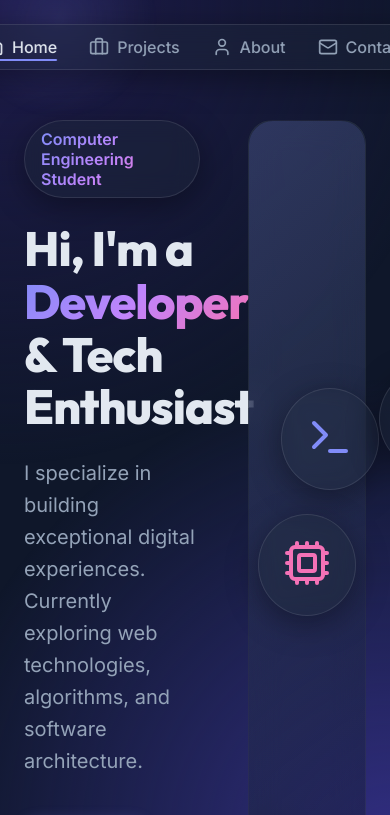
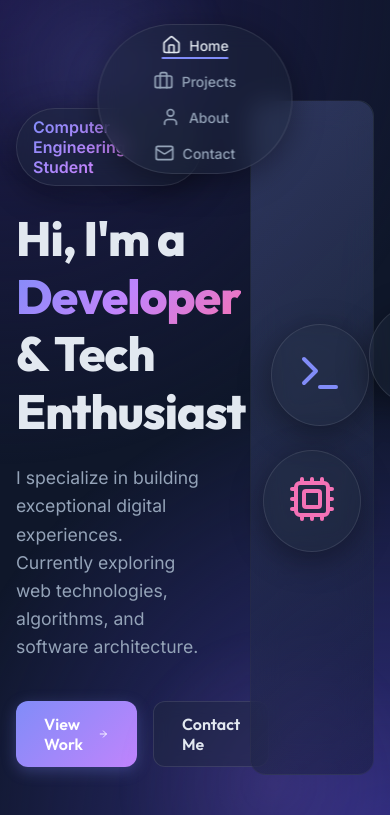
Before and after one commit to bhagyesh-more/portfolio, a React (Vite) app: page /#/ in a window 390 px wide. Shown: the top 815 px of the page. Built offline with nearby package versions, Linux system fonts and the light colour scheme.

Commit message:
Update index.css
mobile optimization

```diff
--- a/src/index.css
+++ b/src/index.css
@@ -255,3 +255,86 @@ a {
 .nav-link:hover::after, .nav-link.active::after {
   width: 100%;
 }
+/* ========================= */
+/* ✅ MOBILE OPTIMIZATION */
+/* ========================= */
+
+/* Better container padding on small screens */
+@media (max-width: 768px) {
+  .container {
+    padding: 0 16px;
+  }
+
+  .page-content {
+    padding-top: 100px;
+    padding-bottom: 60px;
+  }
+}
+
+/* Navbar responsiveness */
+@media (max-width: 768px) {
+  .navbar {
+    padding: 10px 20px;
+    gap: 16px;
+    flex-wrap: wrap;
+    justify-content: center;
+  }
+
+  .nav-link {
+    font-size: 14px;
+  }
+}
+
+/* Grid adjustments for mobile */
+@media (max-width: 768px) {
+  .grid-cols-2,
+  .grid-cols-3 {
+    grid-template-columns: 1fr;
+  }
+}
+
+/* Glass card padding for smaller screens */
+@media (max-width: 768px) {
+  .glass-card {
+    padding: 20px;
+    border-radius: 16px;
+  }
+}
+
+/* Buttons touch-friendly */
+.btn {
+  min-height: 44px;
+}
+
+/* Reduce blob sizes for mobile (performance boost) */
+@media (max-width: 768px) {
+  .blob-1 {
+    width: 70vw;
+    height: 70vw;
+  }
+
+  .blob-2 {
+    width: 80vw;
+    height: 80vw;
+  }
+}
+
+/* Prevent overflow issues */
+body {
+  overflow-x: hidden;
+}
+
+/* Improve text readability on small screens */
+@media (max-width: 480px) {
+  .heading-xl {
+    line-height: 1.2;
+  }
+
+  .text-lg {
+    font-size: 1.1rem;
+  }
+
+  .text-base {
+    font-size: 0.95rem;
+  }
+}
```
